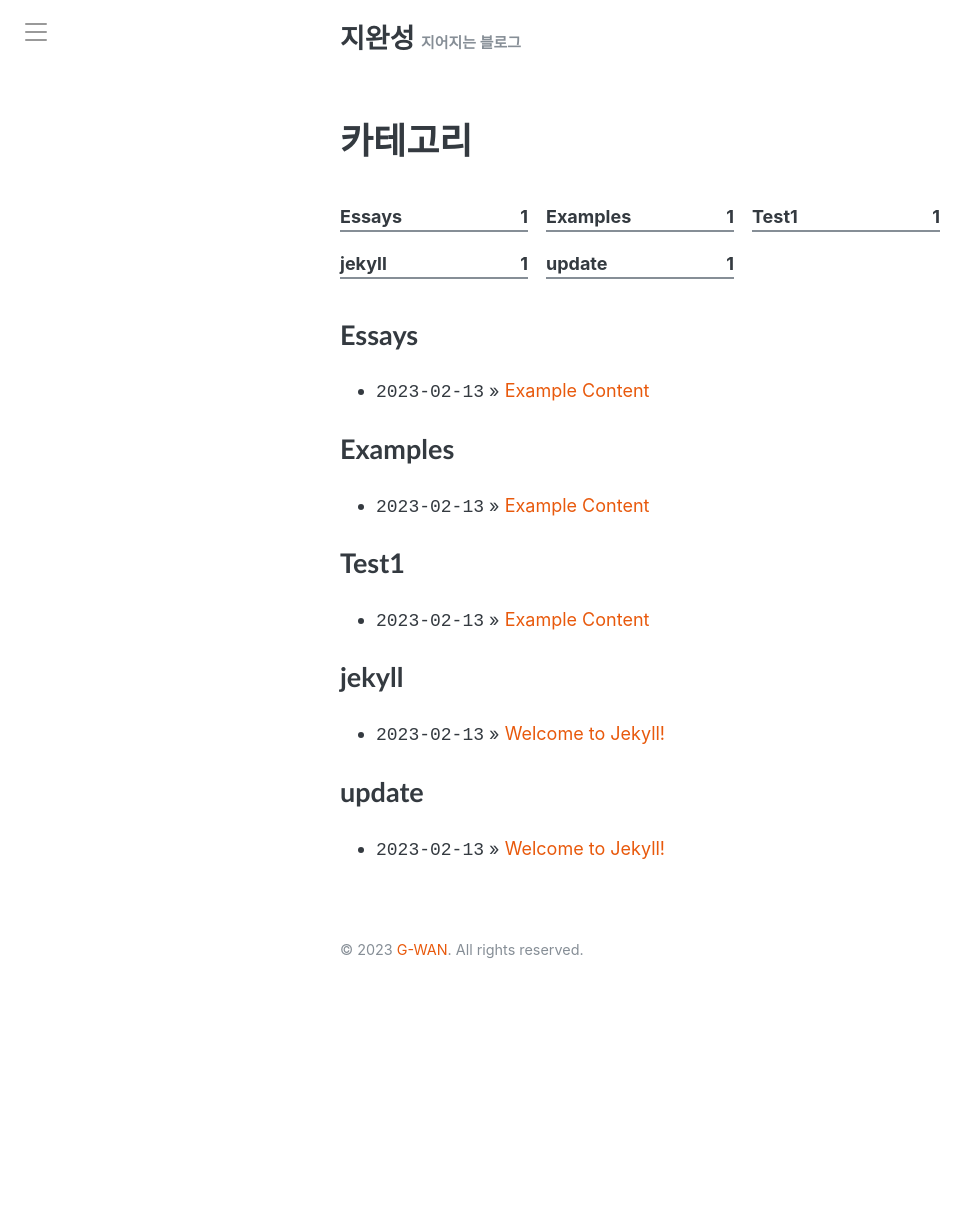
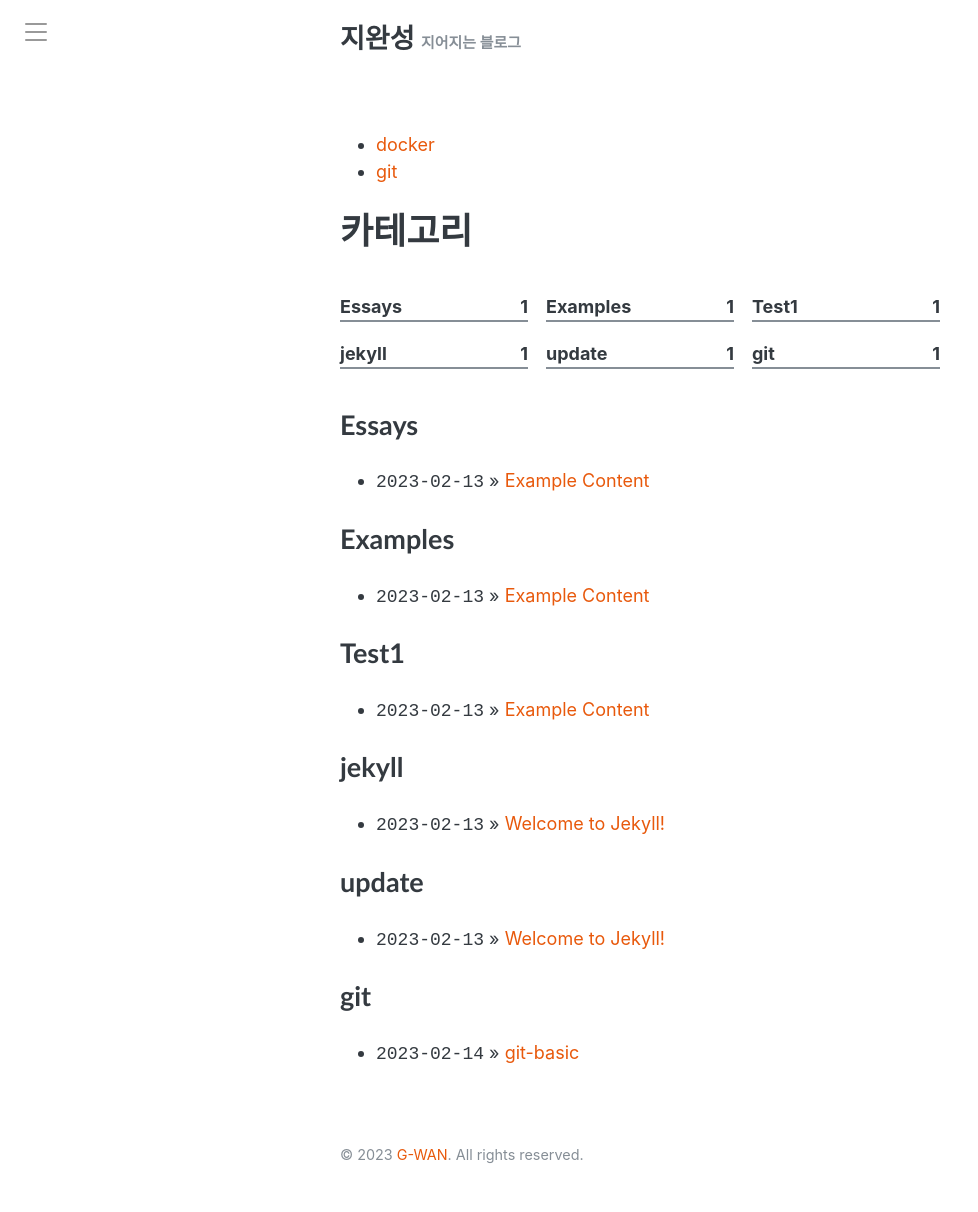
Before and after one commit to jiwanst/gwan.github.io, a Jekyll site: the page built from categories.md, in a window 1280 px wide. Shown: the whole page, without its empty margins (0-978 px from the left). Built offline with Jekyll 4.4.1, drawn with Linux system fonts in a browser that asks for light colours; before the commit the page ends 1008 px from its top, so only the background shows below that.

Commit message:
devyurim blog 참고

```diff
--- a/_config.yml
+++ b/_config.yml
@@ -13,4 +13,4 @@ plugins:
 paginate: 5
 
 categories_path: /categories/
-gits_path: /gits/
+tags_path: /tags/
--- a/_includes/archive-by-tagories.html
+++ b/_includes/archive-by-tagories.html
@@ -1,7 +1,5 @@
 {%- if page.type == 'categories' -%}
   {%- assign taxonomies = site.categories -%}
-{%- elsif page.type == 'gits' -%}
-  {%- assign taxonomies = site.gits -%}
 {%- elsif page.type == 'tags' -%}
   {%- assign taxonomies = site.tags -%}
 {%- else -%}
--- a/_includes/header.html
+++ b/_includes/header.html
@@ -6,3 +6,19 @@
     <h5 class="masthead-tagline">{{ site.tagline }}</h5>
   {% endif %}
 </header>
+
+<header class="site-category">
+  <ul>
+
+    {% assign pages_list = site.pages %}
+    {% for node in pages_list %}
+      {% if node.title != null %}
+        {% if node.layout == "category" %}
+          <li><a class="category-link {% if page.url == node.url %} active{% endif %}"
+          href="{{ site.baseurl }}{{ node.url }}">{{ node.title }}</a></li>
+        {% endif %}
+      {% endif %}
+    {% endfor %}
+
+</ul>
+</header>
--- /dev/null
+++ b/category/docker.md
@@ -0,0 +1,4 @@
+---
+layout: category
+title: docker
+---
--- /dev/null
+++ b/category/git.md
@@ -0,0 +1,4 @@
+---
+layout: category
+title: git
+---
```
Also changed, not shown: _layouts/category.html (added, +18 -0 lines), _posts/2023-02-14-git-basic.md (+1 -1 lines), _posts/2023-02-15-docker-test.md (added).
